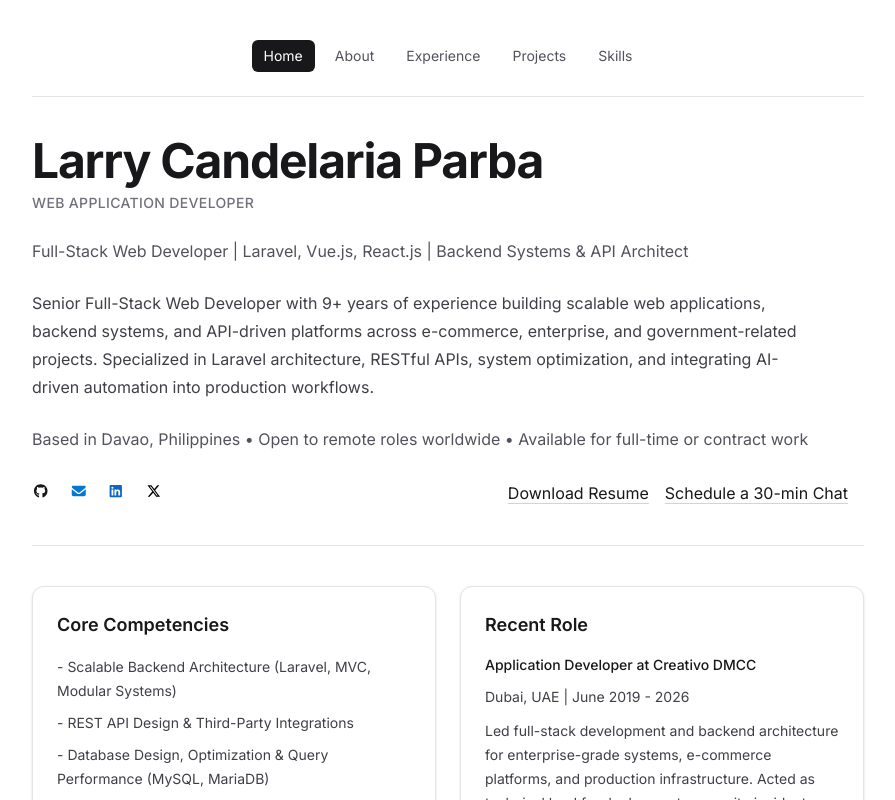
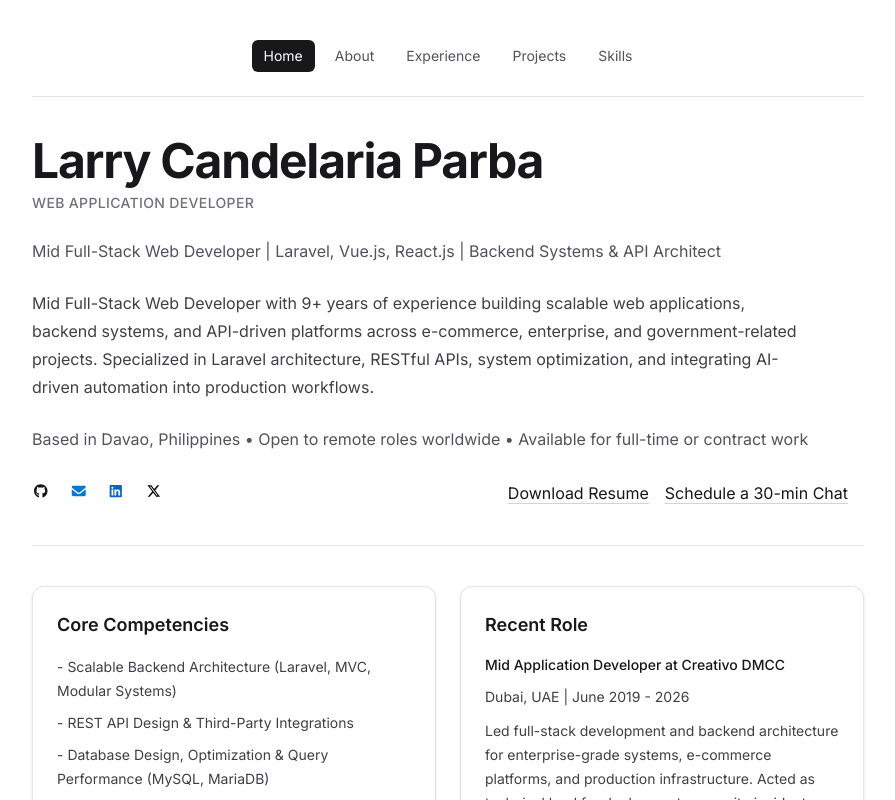
Before and after one commit to Larzz/larryparba.com, a Next.js app: page / in a window 1280 px wide. Shown: the top 800 px of the page, without its empty margins (192-1087 px from the left). Built offline with nearby package versions, Linux system fonts and the light colour scheme.

Commit message:
remove senior and add mid

```diff
--- a/app/layout.tsx
+++ b/app/layout.tsx
@@ -9,8 +9,8 @@ const inter = Inter({
 })
 
 export const metadata: Metadata = {
-	title: 'Larry Parba | Senior Laravel & Vue.js Developer | Available for Hire',
-	description: 'Senior Full-Stack Developer (Laravel, Vue.js, React) with 9+ years building scalable web apps, APIs & AI integrations. Open to remote roles worldwide',
+	title: 'Larry Parba | Mid Laravel & Vue.js Web Developer | Available for Hire',
+	description: 'Mid Full-Stack Web Developer (Laravel, Vue.js, React) with 9+ years building scalable web apps, APIs & AI integrations. Open to remote roles worldwide',
 	icons: {
 		icon: '/favicon.ico',
 	},
@@ -32,7 +32,7 @@ export default function RootLayout({
 
 				<meta property='og:type' content='website' />
 				<meta property='og:url' content='https://larryparba.com/' />
-				<meta property='og:title' content='Larry Parba | Senior Full-Stack Developer' />
+				<meta property='og:title' content='Larry Parba | Mid Full-Stack Web Developer' />
 				<meta
 					property='og:description'
 					content='Building scalable Laravel + Vue.js systems that drive revenue, reduce costs, and scale to 10K+ users. Open to remote opportunities.'
@@ -43,10 +43,10 @@ export default function RootLayout({
 				{/* Twitter */}
 				<meta property='twitter:card' content='summary_large_image' />
 				<meta property='twitter:url' content='https://larryparba.com/' />
-				<meta property='twitter:title' content='Larry Parba | Senior Full-Stack Developer' />
+				<meta property='twitter:title' content='Larry Parba | Mid Full-Stack Web Developer' />
 				<meta
 					property='twitter:description'
-					content='Senior Laravel & Vue.js Developer | API Architecture | AI Integration | Open to remote roles'
+					content='Mid Laravel & Vue.js Web Developer | API Architecture | AI Integration | Open to remote roles'
 				/>
 				<meta property='twitter:image' content='https://larryparba.com/og-image.jpg' />
 
--- a/app/page.tsx
+++ b/app/page.tsx
@@ -14,9 +14,6 @@ import { faEnvelope } from "@fortawesome/free-solid-svg-icons";
 import { FontAwesomeIcon } from "@fortawesome/react-fontawesome";
 
 export default function Page() {
-  const displayTitle = profile.title.replace(/^Senior\s+/i, "")
-  const displayRole = experience[0].role.replace(/^Senior\s+/i, "")
-
   return (
     <SiteShell>
       <section className="space-y-6 border-b  border-zinc-200 pb-10 dark:border-zinc-800">
@@ -28,7 +25,7 @@ export default function Page() {
         </p>
         </h1>
         <p className="text-base leading-7 text-zinc-600 dark:text-zinc-300">
-          {displayTitle}
+          {profile.title}
         </p>
         <p className="max-w-3xl text-base leading-7 text-zinc-700 dark:text-zinc-200">
           {profile.summary}
@@ -109,7 +106,7 @@ export default function Page() {
         <SectionCard title="Recent Role">
           <div className="space-y-3 text-sm text-zinc-700 dark:text-zinc-200">
             <p className="font-medium text-zinc-900 dark:text-zinc-100">
-              {displayRole} at {experience[0].company}
+              {experience[0].role} at {experience[0].company}
             </p>
             <p>
               {experience[0].location} | {experience[0].period}
--- a/lib/resume-data.ts
+++ b/lib/resume-data.ts
@@ -19,11 +19,11 @@ export interface ProjectItem {
 export const profile = {
 	name: 'Larry Candelaria Parba',
 	title:
-		'Senior Full-Stack Web Developer | Laravel, Vue.js, React.js | Backend Systems & API Architect',
+		'Mid Full-Stack Web Developer | Laravel, Vue.js, React.js | Backend Systems & API Architect',
 	email: 'larry.parba@outlook.com',
 	github: 'https://github.com/Larzz',
 	summary:
-		'Senior Full-Stack Web Developer with 9+ years of experience building scalable web applications, backend systems, and API-driven platforms across e-commerce, enterprise, and government-related projects. Specialized in Laravel architecture, RESTful APIs, system optimization, and integrating AI-driven automation into production workflows.',
+		'Mid Full-Stack Web Developer with 9+ years of experience building scalable web applications, backend systems, and API-driven platforms across e-commerce, enterprise, and government-related projects. Specialized in Laravel architecture, RESTful APIs, system optimization, and integrating AI-driven automation into production workflows.',
 	education:
 		'Bachelor of Science in Information Technology, Holy Cross of Davao College (2015)',
 	linkedin: 'https://www.linkedin.com/in/larry-parba-52509699/',
@@ -47,7 +47,7 @@ export const coreCompetencies = [
 export const experience: ExperienceItem[] = [
 	{
 		company: 'Creativo DMCC',
-		role: 'Senior Application Developer',
+		role: 'Mid Application Developer',
 		location: 'Dubai, UAE',
 		period: 'June 2019 - 2026',
 		duration: '7 years',
```
